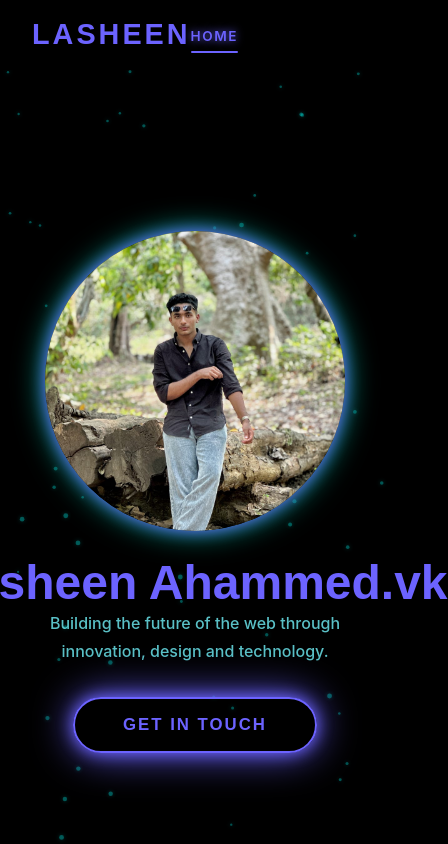
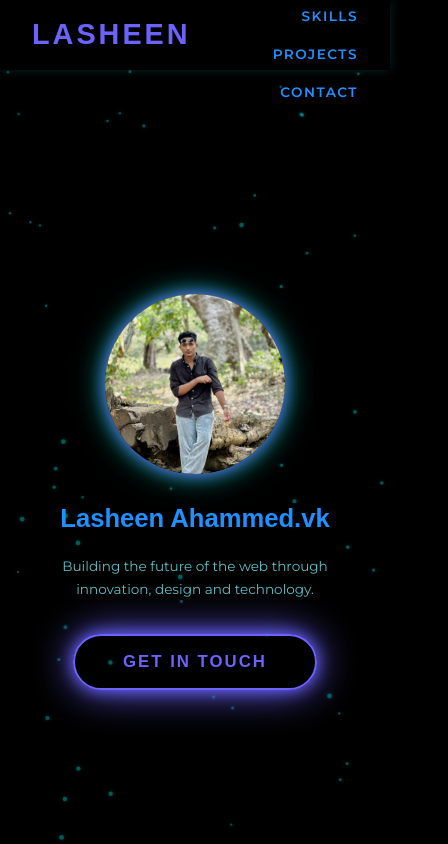
Before and after one commit to lasheenvk/Lasheen-s-Portfolio, a plain HTML site: page index.html in a window 390 px wide. Shown: the top 844 px of the page, 448 px wide, since content can reach past the window. Drawn offline with Linux system fonts and the light colour scheme.

Commit message:
second Commit

```diff
--- a/port.css
+++ b/port.css
@@ -29,13 +29,13 @@
 
 
 
-   --shadow-glow: rgba(108, 99, 255, 0.3); */
+   --shadow-glow: rgba(108, 99, 255, 0.3);
 
-   --shadow-glow-soft: rgba(0, 191, 166, 0.2); */
+   --shadow-glow-soft: rgba(0, 191, 166, 0.2);
 
 
 
-  --text-color: #2a2a2a;
+  --text-color: #1e90ff;
 
   --text-muted: #6b7280;
 
@@ -154,13 +154,11 @@
       font-size: 4.5rem;
       white-space: nowrap;
       color: var(--primary-glow);
-      text-shadow:
-        /* 0 0 10px var(--primary-glow), */
-        /* 0 0 30px var(--primary-glow), */
-        /* 0 0 40px var(--primary-glow); */
-      margin-bottom: 0.5rem;
-      user-select: none;
+      text-shadow:none;
     }
+
+
+
 
     #hero p {
       font-size: 1.3rem;
@@ -201,6 +199,7 @@
 
 
     /* Personal Image */
+
    #hero img.personal-photo {
   border-radius: 100%;
   width: 300px;
@@ -212,6 +211,7 @@
   margin-bottom: 1.5rem;
   user-select: none;
 }
+
 
     /* SECTIONS GENERAL */
     section {
@@ -486,8 +486,8 @@
 
     #contact label {
       font-weight: 6600;
-       /* color: var(--primary-glow); */ */
-      user-select: none;
+       /* color: var(--primary-glow); */
+      /* user-select: none; */
     }
 
     #contact input,
@@ -522,17 +522,17 @@
       text-transform: uppercase;
       letter-spacing: 2px;
       box-shadow:
-         0 0 20px var(--primary-glow), */
-         0 0 40px var(--secondary-glow); */
-      transition: background 0.4s ease;
+         0 0 20px var(--primary-glow),
+         0 0 40px var(--secondary-glow);
+      transition: 0.4s ease;
       user-select: none;
     }
 
     #contact button:hover {
       background: var(--secondary-glow);
       box-shadow:
-         0 0 40px var(--secondary-glow), */
-        0 0 40px var(--primary-glow); */
+         0 0 40px var(--secondary-glow),
+        0 0 40px var(--primary-glow);
     }
 
     /* RESPONSIVE */
@@ -547,3 +547,171 @@
         gap: 1.3rem;
       }
     }
+
+
+
+
+
+
+    /* RESET */
+* {
+  margin: 0;
+  padding: 0;
+  box-sizing: border-box;
+  -webkit-font-smoothing: antialiased;
+  -moz-osx-font-smoothing: grayscale;
+}
+
+
+
+body {
+  font-family: 'Montserrat', sans-serif;
+  background: var(--bg-color);
+  color: var(--text-color);
+  line-height: 1.6;
+}
+
+/* NAVBAR */
+nav {
+  display: flex;
+  justify-content: space-between;
+  align-items: center;
+  padding: 1rem 2rem;
+}
+
+nav ul {
+  display: flex;
+  gap: 2rem;
+  list-style: none;
+}
+
+nav a {
+  color: var(--text-color);
+  text-decoration: none;
+  font-weight: 600;
+  transition: color 0.3s ease;
+}
+
+nav a:hover {
+  color: var(--primary-glow);
+}
+
+/* HERO SECTION */
+#hero {
+  text-align: center;
+  padding: 5rem 2rem;
+}
+
+#hero img.personal-photo {
+  border-radius: 100%;
+  width: 300px;
+  height: 300px;
+  object-fit: cover;
+  box-shadow:
+    0 0 15px var(--primary-glow),
+    0 0 30px var(--secondary-glow);
+  margin-bottom: 1.5rem;
+  user-select: none;
+}
+
+#hero h1 {
+  font-size: 4rem;
+  color: var(--heading-color);
+  margin-bottom: 1rem;
+}
+
+#hero p {
+  font-size: 1.25rem;
+  max-width: 600px;
+  margin: 0 auto 2rem;
+}
+
+/* BUTTON STYLE */
+button, .btn {
+  background: var(--primary-glow);
+  border: none;
+  padding: 0.8rem 2rem;
+  border-radius: 30px;
+  color: black;
+  font-weight: bold;
+  cursor: pointer;
+  transition: transform 0.2s ease, box-shadow 0.3s ease;
+}
+
+button:hover, .btn:hover {
+  transform: translateY(-3px);
+  box-shadow: 0 0 20px var(--primary-glow);
+}
+
+/* RESPONSIVE DESIGN */
+
+/* Large tablets and small laptops */
+@media (max-width: 1024px) {
+  #hero h1 {
+    font-size: 3.5rem;
+  }
+  #hero p {
+    font-size: 1.1rem;
+  }
+  nav ul {
+    gap: 1.5rem;
+  }
+}
+
+/* Tablets */
+@media (max-width: 768px) {
+  nav {
+    flex-direction:row;
+    gap: 1rem;
+  }
+  nav ul {
+    flex-wrap: wrap;
+    justify-content: end;
+    gap: 1.2rem;
+  }
+  #hero {
+    padding: 3rem 1.5rem;
+  }
+  #hero img.personal-photo {
+    width: 220px;
+    height: 220px;
+  }
+  #hero h1 {
+    font-size: 2.5rem;
+  }
+  #hero p {
+    font-size: 1rem;
+  }
+}
+
+/* Mobile */
+@media (max-width: 600px) {
+  #hero h1 {
+    font-size: 2rem;
+  }
+  #hero p {
+    font-size: 0.95rem;
+  }
+  nav ul {
+    flex-direction: row;
+    gap: 0.8rem;
+  }
+  #hero img.personal-photo {
+    width: 180px;
+    height: 180px;
+  }
+}
+
+/* Extra small phones */
+@media (max-width: 400px) {
+  #hero h1 {
+    font-size: 1.6rem;
+  }
+  #hero p {
+    font-size: 0.85rem;
+  }
+  button, .btn {
+    padding: 0.6rem 1.5rem;
+    font-size: 0.9rem;
+  }
+}
```
Lines whose indentation alone changed are shown as unchanged.
